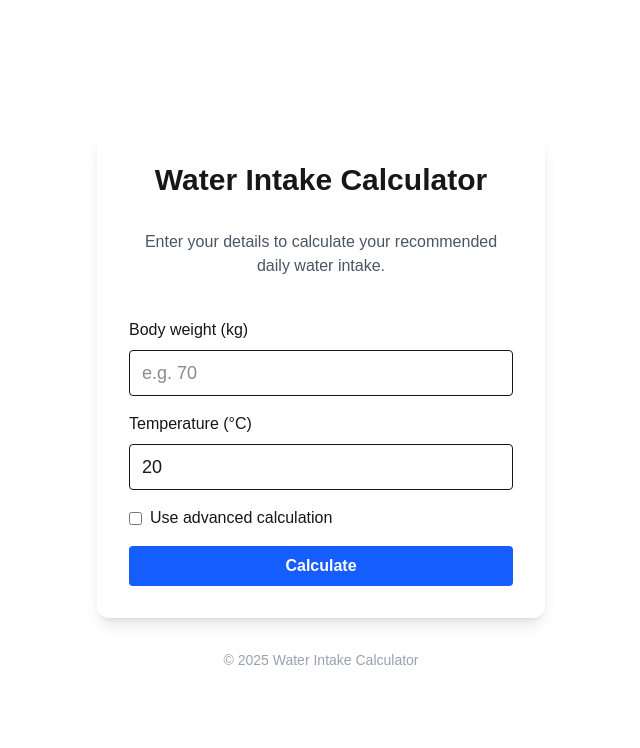
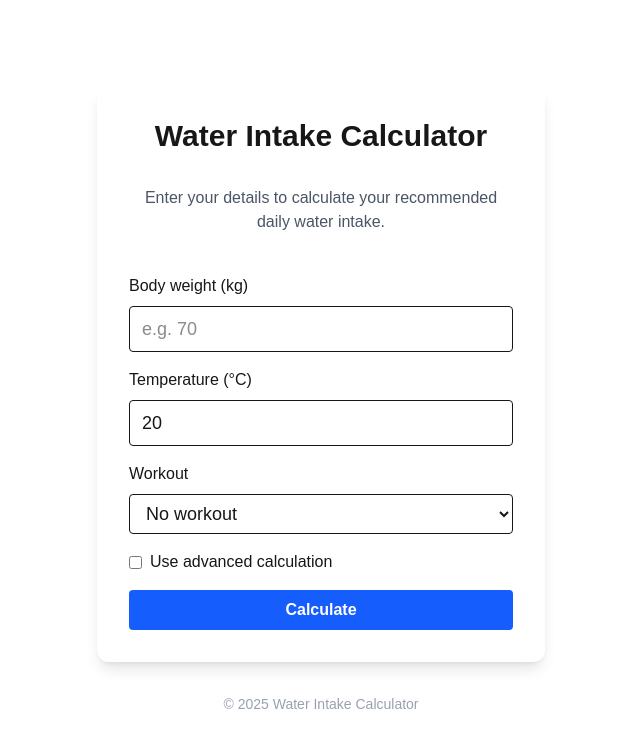
Before and after one commit to Knirkeli/water-calculator, a Next.js app: page / in a window 1280 px wide. Shown: the top 748 px of the page, without its empty margins (319-959 px from the left). Built offline with nearby package versions, Linux system fonts and the light colour scheme.

Commit message:
added options for workouts and added calcs based on duration, indoor/outdoor and advanced choices

```diff
--- a/src/components/calculator/WaterIntakeCalculator.tsx
+++ b/src/components/calculator/WaterIntakeCalculator.tsx
@@ -1,127 +1,3 @@
-// "use client";
-// import { useState } from "react";
-
-// export default function WaterIntakeCalculator() {
-//   const [weight, setWeight] = useState<string>("");
-//   const [temperature, setTemperature] = useState<string>("20");
-//   const [useAdvanced, setUseAdvanced] = useState<boolean>(false);
-//   const [humidity, setHumidity] = useState<string>("50");
-//   const [radiation, setRadiation] = useState<string>("medium");
-//   const [windSpeed, setWindSpeed] = useState<string>("2");
-//   const [result, setResult] = useState<number | null>(null);
-//   const [wbgtResult, setWbgtResult] = useState<number | null>(null);
-//   const [showPopup, setShowPopup] = useState<boolean>(false);
-
-//   function calculateWetBulbTemp(temp: number, hum: number, wind: number) {
-//     const wetBulbTemp =
-//       temp * Math.atan(0.151977 * Math.pow(hum + 8.313659, 0.5)) +
-//       Math.atan(temp + hum) - Math.atan(hum - 1.676331) +
-//       0.00391838 * Math.pow(hum, 1.5) * Math.atan(0.023101 * hum) - 4.686035;
-
-//     const adjustedWetBulbTemp = wetBulbTemp - (wind * (1 - hum / 100) * 0.07);
-//     return adjustedWetBulbTemp;
-//   }
-
-//   function handleSubmit(e: React.FormEvent) {
-//     e.preventDefault();
-//     const w = parseFloat(weight.replace(",", "."));
-//     const temp = parseFloat(temperature.replace(",", "."));
-//     const hum = useAdvanced ? parseFloat(humidity.replace(",", ".")) : 50; // Default 50% for basic mode
-//     const wind = parseFloat(windSpeed.replace(",", "."));
-
-//     if (!isNaN(w) && w > 0 && !isNaN(temp) && (!useAdvanced || (!isNaN(wind) && radiation && !isNaN(hum)))) {
-//       let waterIntake = w * 0.035;
-
-//       if (temp > 20) {
-//         const extraTempFactor = (temp - 20) * 0.01;
-//         waterIntake *= 1 + extraTempFactor;
-//       }
-//       if (useAdvanced) {
-//         const wetBulbTemp = calculateWetBulbTemp(temp, hum, wind);
-//         let globeTempFactor = radiation === "low" ? 0.2 : radiation === "medium" ? 0.3 : 0.4;
-//         const globeTemp = temp + globeTempFactor * 5;
-//         const wbgt = (0.7 * wetBulbTemp) + (0.2 * globeTemp) + (0.1 * temp);
-//         waterIntake *= 1 + (wbgt / 100);
-//         setWbgtResult(wbgt);
-//       }
-
-//       setResult(waterIntake);
-//     } else {
-//       setResult(null);
-//     }
-//   }
-
-//   return (
-//     <div className="w-full max-w-md bg-white dark:bg-black/40 rounded-xl shadow-lg p-8 flex flex-col items-center gap-6">
-//       <h1 className="text-3xl font-bold mb-2 text-center">Water Intake Calculator</h1>
-//       <p className="text-center text-base text-gray-600 dark:text-gray-300 mb-4">
-//         Enter your details to calculate your recommended daily water intake.
-//       </p>
-//       <form onSubmit={handleSubmit} className="w-full flex flex-col gap-4">
-//         <label className="flex flex-col gap-2 font-medium">
-//           Body weight (kg)
-//           <input type="number" min="1" step="any" value={weight} onChange={e => setWeight(e.target.value)} className="border rounded px-3 py-2 text-lg focus:outline-none focus:ring-2 focus:ring-blue-400 bg-background text-foreground" placeholder="e.g. 70" required />
-//         </label>
-//         <label className="flex flex-col gap-2 font-medium">
-//           Temperature (°C)
-//           <input type="number" step="any" value={temperature} onChange={e => setTemperature(e.target.value)} className="border rounded px-3 py-2 text-lg focus:outline-none focus:ring-2 focus:ring-blue-400 bg-background text-foreground" placeholder="e.g. 25" required />
-//         </label>
-//         <label className="flex flex-row items-center gap-2 font-medium">
-//           <input type="checkbox" checked={useAdvanced} onChange={e => setUseAdvanced(e.target.checked)} />
-//           Use advanced calculation
-//         </label>
-//         {useAdvanced && (
-//           <>
-//             <label className="flex flex-col gap-2 font-medium">
-//               Humidity (%)
-//               <input type="number" min="0" max="100" step="any" value={humidity} onChange={e => setHumidity(e.target.value)} className="border rounded px-3 py-2 text-lg focus:outline-none focus:ring-2 focus:ring-blue-400 bg-background text-foreground" placeholder="e.g. 70" required />
-//             </label>
-//             <label className="flex flex-col gap-2 font-medium">
-//               Solar Radiation Exposure
-//               <select value={radiation} onChange={e => setRadiation(e.target.value)} className="border rounded px-3 py-2 text-lg focus:outline-none focus:ring-2 focus:ring-blue-400 bg-background text-foreground">
-//                 <option value="low">Low</option>
-//                 <option value="medium">Medium</option>
-//                 <option value="high">High</option>
-//               </select>
-//             </label>
-//             <label className="flex flex-col gap-2 font-medium">
-//               Wind Speed (m/s)
-//               <input type="number" step="any" value={windSpeed} onChange={e => setWindSpeed(e.target.value)} className="border rounded px-3 py-2 text-lg focus:outline-none focus:ring-2 focus:ring-blue-400 bg-background text-foreground" placeholder="e.g. 2" required />
-//             </label>
-//           </>
-//         )}
-//         <button type="submit" className="bg-blue-600 hover:bg-blue-700 text-white font-semibold py-2 rounded transition-colors">
-//           Calculate
-//         </button>
-//       </form>
-//       {result !== null && (
-//         <div className="mt-4 text-center">
-//           <p className="text-lg">Recommended daily water intake:</p>
-//           <p className="text-2xl font-bold mt-1">{result.toFixed(2)} liters</p>
-//           {useAdvanced && wbgtResult !== null && (
-//             <p className="text-sm text-gray-500 mt-2 cursor-pointer underline" onClick={() => setShowPopup(true)}>
-//               WBGT Index: {wbgtResult.toFixed(2)}
-//             </p>
-//           )}
-//         </div>
-//       )}
-//       {showPopup && (
-//         <div className="fixed top-0 left-0 w-full h-full flex justify-center items-center bg-black/50">
-//           <div className="bg-white dark:bg-black/40 p-6 rounded-lg shadow-lg max-w-sm">
-//             <h2 className="text-lg font-bold mb-2">What is WBGT?</h2>
-//             <p className="text-sm text-gray-700 dark:text-gray-300">
-//               WBGT (Wet Bulb Globe Temperature) measures heat stress by accounting for temperature, humidity, wind speed, and solar radiation.
-//             </p>
-//             <button onClick={() => setShowPopup(false)} className="mt-4 bg-blue-600 hover:bg-blue-700 text-white font-semibold py-2 px-4 rounded">
-//               Close
-//             </button>
-//           </div>
-//         </div>
-//       )}
-//     </div>
-//   );
-// }
-
 "use client";
 import { useState } from "react";
 
@@ -132,6 +8,8 @@ export default function WaterIntakeCalculator() {
   const [humidity, setHumidity] = useState<string>("50");
   const [hoursInSun, setHoursInSun] = useState<string>("0");
   const [windSpeed, setWindSpeed] = useState<string>("2");
+  const [workoutType, setWorkoutType] = useState<"none" | "indoor" | "outdoor">("none");
+  const [workoutDuration, setWorkoutDuration] = useState<string>("0");
   const [result, setResult] = useState<number | null>(null);
   const [wbgtResult, setWbgtResult] = useState<number | null>(null);
   const [showPopup, setShowPopup] = useState<boolean>(false);
@@ -153,11 +31,13 @@ export default function WaterIntakeCalculator() {
     const hum = useAdvanced ? parseFloat(humidity.replace(",", ".")) : 50;
     const wind = parseFloat(windSpeed.replace(",", "."));
     const sunHours = useAdvanced ? parseFloat(hoursInSun.replace(",", ".")) : 0;
+    const duration = parseFloat(workoutDuration.replace(",", "."));
 
     if (
       !isNaN(w) && w > 0 &&
       !isNaN(temp) &&
-      (!useAdvanced || (!isNaN(wind) && !isNaN(hum) && !isNaN(sunHours)))
+      (!useAdvanced || (!isNaN(wind) && !isNaN(hum) && !isNaN(sunHours))) &&
+      (!isNaN(duration) && duration >= 0)
     ) {
       let waterIntake = w * 0.035;
 
@@ -176,6 +56,21 @@ export default function WaterIntakeCalculator() {
           waterIntake *= 1 + (0.02 * sunHours);
         }
         setWbgtResult(wbgt);
+
+        // Outdoor workout: scale water need by WBGT
+        if (workoutType === "outdoor" && duration > 0) {
+          // Example: 1L/hour * (1 + wbgt/50) for more sensitivity
+          waterIntake += duration * 1.0 * (1 + wbgt / 50);
+        } else if (workoutType === "indoor" && duration > 0) {
+          waterIntake += duration * 0.7;
+        }
+      } else {
+        // Basic calculation
+        if (workoutType === "outdoor" && duration > 0) {
+          waterIntake += duration * 1.0;
+        } else if (workoutType === "indoor" && duration > 0) {
+          waterIntake += duration * 0.7;
+        }
       }
 
       setResult(waterIntake);
@@ -199,6 +94,22 @@ export default function WaterIntakeCalculator() {
           Temperature (°C)
           <input type="number" step="any" value={temperature} onChange={e => setTemperature(e.target.value)} className="border rounded px-3 py-2 text-lg focus:outline-none focus:ring-2 focus:ring-blue-400 bg-background text-foreground" placeholder="e.g. 25" required />
         </label>
+        {/* Workout fields start */}
+        <label className="flex flex-col gap-2 font-medium">
+          Workout
+          <select value={workoutType} onChange={e => setWorkoutType(e.target.value as "none" | "indoor" | "outdoor")} className="border rounded px-3 py-2 text-lg focus:outline-none focus:ring-2 focus:ring-blue-400 bg-background text-foreground">
+            <option value="none">No workout</option>
+            <option value="indoor">Indoor</option>
+            <option value="outdoor">Outdoor</option>
+          </select>
+        </label>
+        {workoutType !== "none" && (
+          <label className="flex flex-col gap-2 font-medium">
+            Workout duration (hours)
+            <input type="number" min="0" step="any" value={workoutDuration} onChange={e => setWorkoutDuration(e.target.value)} className="border rounded px-3 py-2 text-lg focus:outline-none focus:ring-2 focus:ring-blue-400 bg-background text-foreground" placeholder="e.g. 1" required />
+          </label>
+        )}
+        {/* Workout fields end */}
         <label className="flex flex-row items-center gap-2 font-medium">
           <input type="checkbox" checked={useAdvanced} onChange={e => setUseAdvanced(e.target.checked)} />
           Use advanced calculation
```
